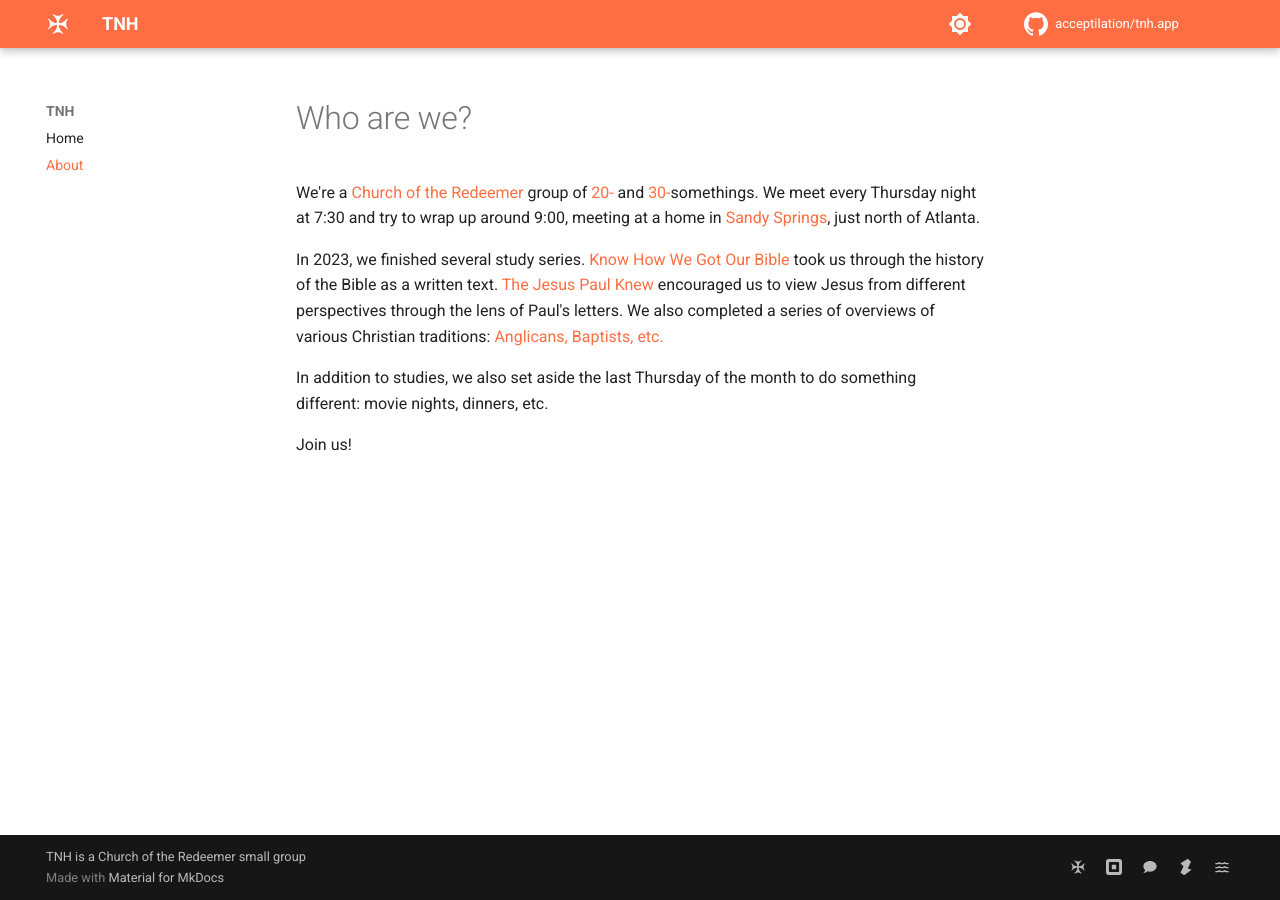
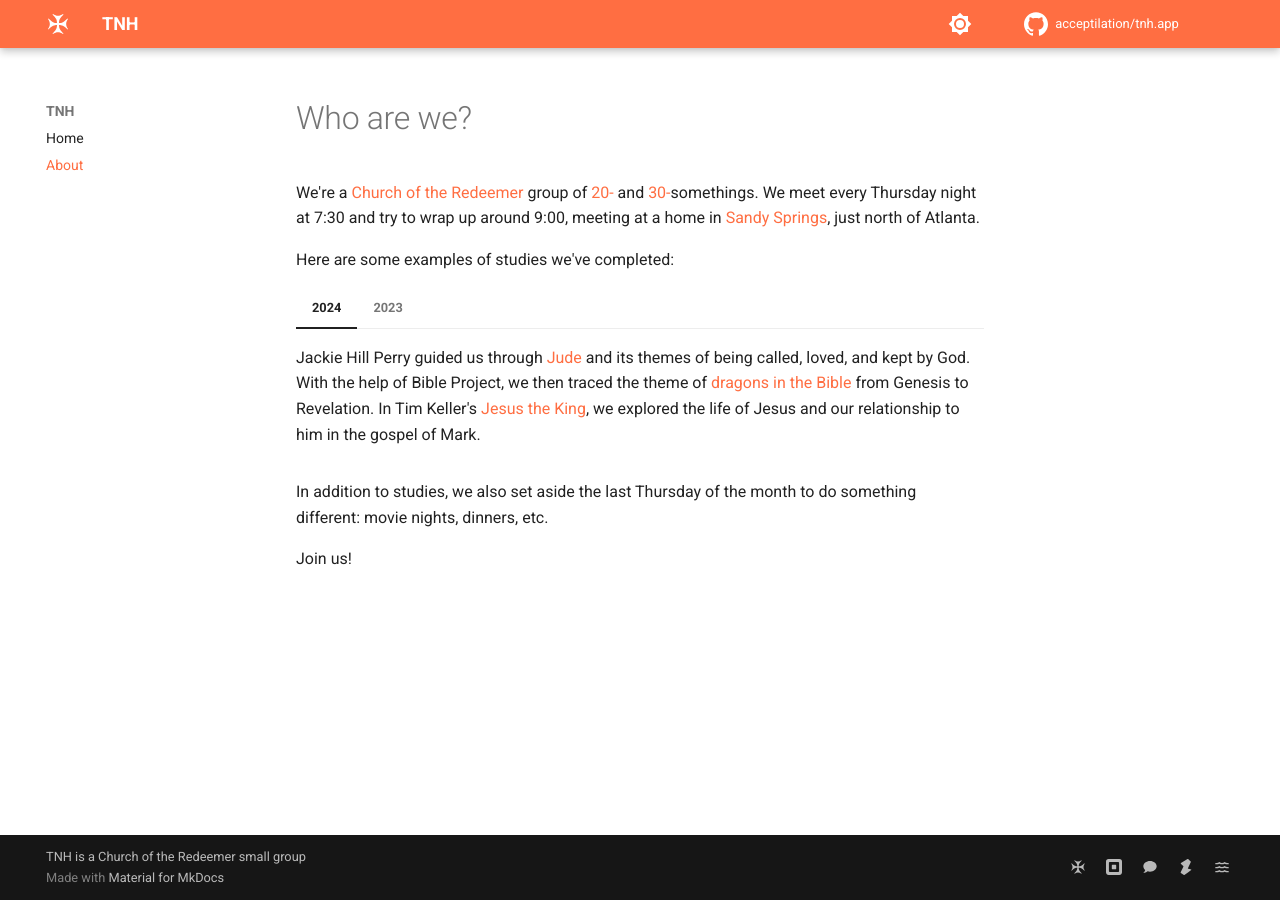
Before and after one commit to acceptilation/tnh.app, an MkDocs documentation site: the page built from docs/about.md, in a window 1280 px wide. Built offline with MkDocs 1.6.1 and Material for MkDocs 9.7.7, drawn with Linux system fonts in a browser that asks for light colours; plug-ins that fetch from the network failed and are left out; comment, search, counter and statistics services are not loaded.

Commit message:
Add completed studies of 2024

```diff
--- a/docs/about.md
+++ b/docs/about.md
@@ -4,10 +4,19 @@ We're a [Church of the Redeemer][1] group of [20-][2] and [30-][3]somethings.
 We meet every Thursday night at 7:30 and try to wrap up around 9:00, meeting at a home in [Sandy Springs][4],
 just north of Atlanta.
 
-In 2023, we finished several study series.
-[Know How We Got Our Bible][5] took us through the history of the Bible as a written text.
-[The Jesus Paul Knew][6] encouraged us to view Jesus from different perspectives through the lens of Paul's letters.
-We also completed a series of overviews of various Christian traditions: [Anglicans, Baptists, etc.][7]
+Here are some examples of studies we've completed:
+
+=== "2024"
+
+    Jackie Hill Perry guided us through [Jude][8] and its themes of being called, loved, and kept by God.
+    With the help of Bible Project, we then traced the theme of [dragons in the Bible][9] from Genesis to Revelation.
+    In Tim Keller's [Jesus the King][10], we explored the life of Jesus and our relationship to him in the gospel of Mark.
+
+=== "2023"
+
+    [Know How We Got Our Bible][5] took us through the history of the Bible as a written text.
+    [The Jesus Paul Knew][6] encouraged us to view Jesus from different perspectives through the lens of Paul's letters.
+    We also completed a series of overviews of various Christian traditions: [Anglicans, Baptists, etc.][7]
 
 In addition to studies, we also set aside the last Thursday of the month to do something different:
 movie nights, dinners, etc.
--- a/mkdocs.yaml
+++ b/mkdocs.yaml
@@ -12,6 +12,11 @@ plugins:
   - git-committers:
       repository: acceptilation/tnh.app
       branch: main
+
+markdown_extensions:
+  - pymdownx.superfences
+  - pymdownx.tabbed:
+      alternate_style: true
 
 nav:
   - Home: index.md
```
Also changed, not shown: other parts of docs/about.md (+6 -0 lines).
